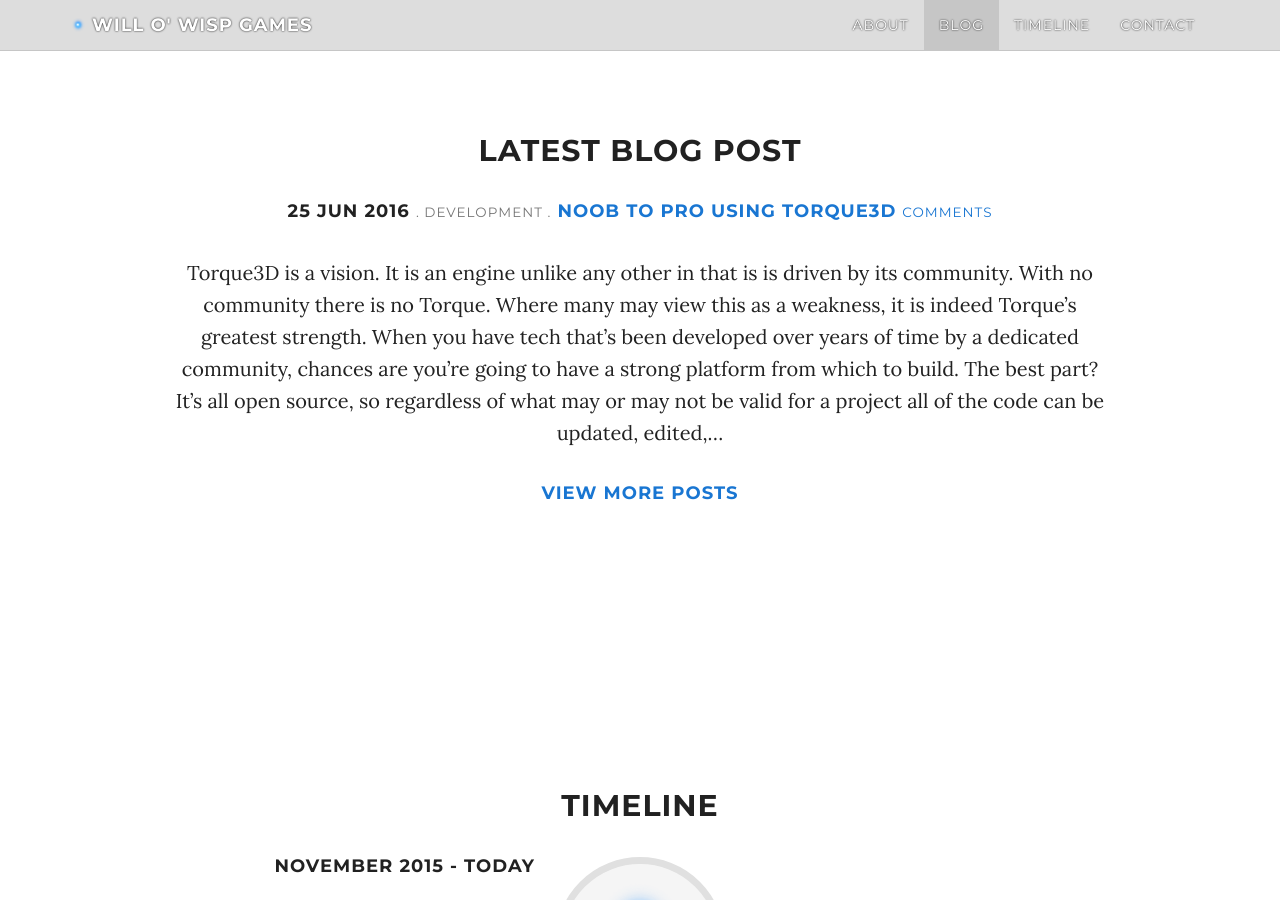
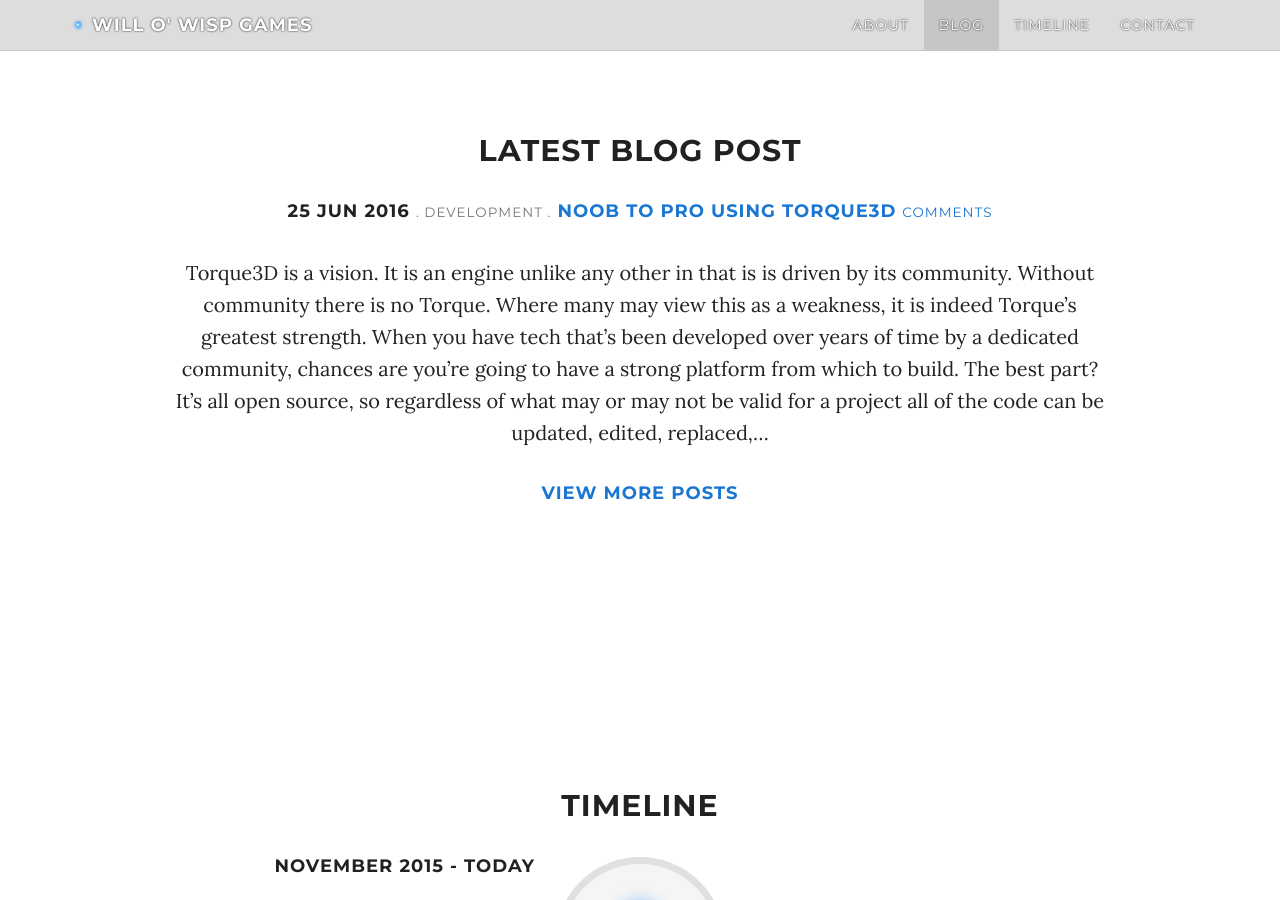
Before and after one commit to WilloWispGames/WilloWispGames.github.io, a Jekyll site: the page built from index.html, in a window 1280 px wide and 900 px high, scrolled down 1759 px. Built offline with Jekyll 4.4.1, drawn with Linux system fonts in a browser that asks for light colours; nearby versions of some CDN libraries; comment, search, counter and statistics services are not loaded.

Commit message:
Update 2016-06-25-NoobToProIntro.md

```diff
--- a/_posts/2016-06-25-NoobToProIntro.md
+++ b/_posts/2016-06-25-NoobToProIntro.md
@@ -7,7 +7,7 @@
 ---
 
 Torque3D is a vision. It is an engine unlike any other in that is is driven by its
-community. With no community there is no Torque. Where many may view this as a weakness,
+community. Without community there is no Torque. Where many may view this as a weakness,
 it is indeed Torque's greatest strength. When you have tech that's been developed over
 years of time by a dedicated community, chances are you're going to have a strong platform
 from which to build.
```
